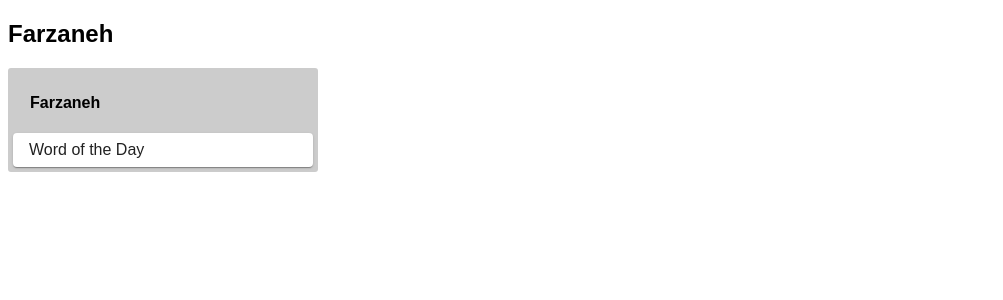
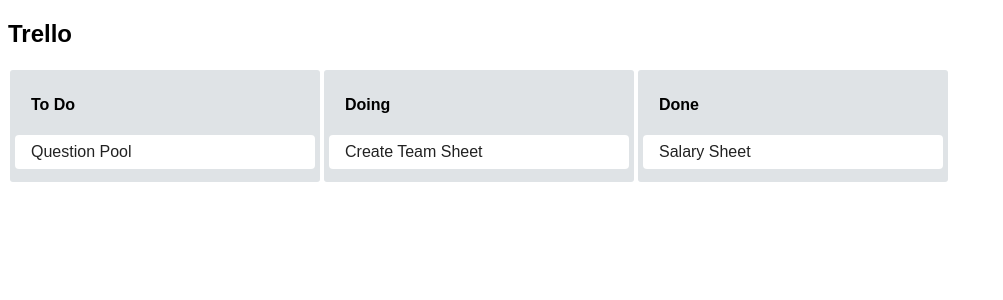
Before and after one commit to FarzanehValaee/TrelloApp, a React (Create React App) app: page / in a window 1280 px wide. Shown: the top 300 px of the page, without its empty margins (0-1003 px from the left). Built offline with nearby package versions, Linux system fonts and the light colour scheme.

Commit message:
change font and make static trello boxes

```diff
--- a/src/components/App.js
+++ b/src/components/App.js
@@ -1,14 +1,38 @@
-import React from 'react';
+import React, { Component } from 'react';
 import TrelloList from './TrelloList';
+import {connect} from 'react-redux';
+
+class App extends Component {
+  render() {
+    const {lists} = this.props;
+    return (
+        <div className="App">
+        <h2>Trello</h2>
+        <div
+        className='cardLists'
+        style={styles.cardLists}
+        >
+          {
+            lists.map(list => <TrelloList
+              title={list.title}
+              cards={list.cards}
+              />)
+          }
+        </div>
+      </div>
+    )
+  }
+}
 
 
-function App() {
-  return (
-    <div className="App">
-      <h2>Farzaneh</h2>
-      <TrelloList title="Farzaneh" />
-    </div>
-  );
+const mapStateToProps = state => ({
+    lists: state.lists
+})
+
+const styles={
+  cardLists:{
+    display: 'flex',
+    flexDirection: 'row',
+  }
 }
-
-export default App;
+export default connect(mapStateToProps)(App);
--- a/src/components/TrelloCard.js
+++ b/src/components/TrelloCard.js
@@ -1,19 +1,15 @@
 import * as React from 'react';
-import Box from '@mui/material/Box';
 import Card from '@mui/material/Card';
-import CardActions from '@mui/material/CardActions';
-import CardContent from '@mui/material/CardContent';
-import Button from '@mui/material/Button';
-import Typography from '@mui/material/Typography';
 
-export default function TrelloCard() {
+export default function TrelloCard({card}) {
+
+   {/* {console.log(card)} */}
   return (
-          <Card sx={{px:2,py:1}}>
-                    {/* <CardContent> */}
-                              {/* <Typography sx={{ fontSize: 14 }} color="text.secondary" gutterBottom> */}
-                                        Word of the Day
-                              {/* </Typography> */}
-                    {/* </CardContent> */}
+          <Card
+          sx={{px:2,py:1,my:1,boxShadow:0}}
+          key={card.id}
+          >
+            {card.text}
 
           </Card>
       )
--- a/src/components/TrelloList.js
+++ b/src/components/TrelloList.js
@@ -1,7 +1,7 @@
 import React from 'react';
 import TrelloCard from './TrelloCard';
 
-export default function TrelloList({title}) {
+export default function TrelloList({title,cards}) {
   return (
     <div
         className='TrelloList'
@@ -13,19 +13,22 @@
                     {title}
           </h4>
           <container>
-                    <TrelloCard/>
+            {
+              cards.map(card =><TrelloCard card={card}/>)
+            }
           </container>
     </div>
   )
 }
 const styles={
           container: {
-                    backgroundColor:"#ccc",
+                    backgroundColor:"#dfe3e6",
                     borderRadius:3,
                     width:300,
                     padding:5,
+                    margin:2
           },
           header:{
-            paddingLeft:17,
-          }
+            paddingLeft:16,
+          },
 }
--- a/src/reducers/index.js
+++ b/src/reducers/index.js
@@ -1,2 +1,5 @@
 import {combineReducers} from 'redux';
-export default combineReducers({});
+import listsReducer from './listsReducer';
+export default combineReducers({
+          lists: listsReducer
+});
--- /dev/null
+++ b/src/reducers/listsReducer.js
@@ -0,0 +1,44 @@
+const initialState =[
+          {
+                    title: 'To Do',
+                    id:0,
+                    cards:[
+                              {
+                                        id:0,
+                                        text:"Question Pool"
+
+                              }
+                    ]
+          },
+          {
+                    title: 'Doing',
+                    id:1,
+                    cards:[
+                              {
+                                        id:0,
+                                        text:"Create Team Sheet"
+
+                              }
+                    ]
+          },
+          {
+                    title: 'Done',
+                    id:2,
+                    cards:[
+                              {
+                                        id:0,
+                                        text:"Salary Sheet"
+
+                              }
+                    ]
+          }
+]
+
+export default function listsReducer(state= initialState,action) {
+
+          switch(action.type) {
+                    default:
+                              return state;
+          }
+
+}
--- a/src/store/index.js
+++ b/src/store/index.js
@@ -1,8 +1,8 @@
 import {createStore} from "redux";
-
+import rootReducer from "../reducers";
 const reducer =()=>{
 
 }
-const store = createStore(reducer);
+const store = createStore(rootReducer);
 
 export default store;
```
Also changed, not shown: src/reducers/listReducer.js (deleted).
